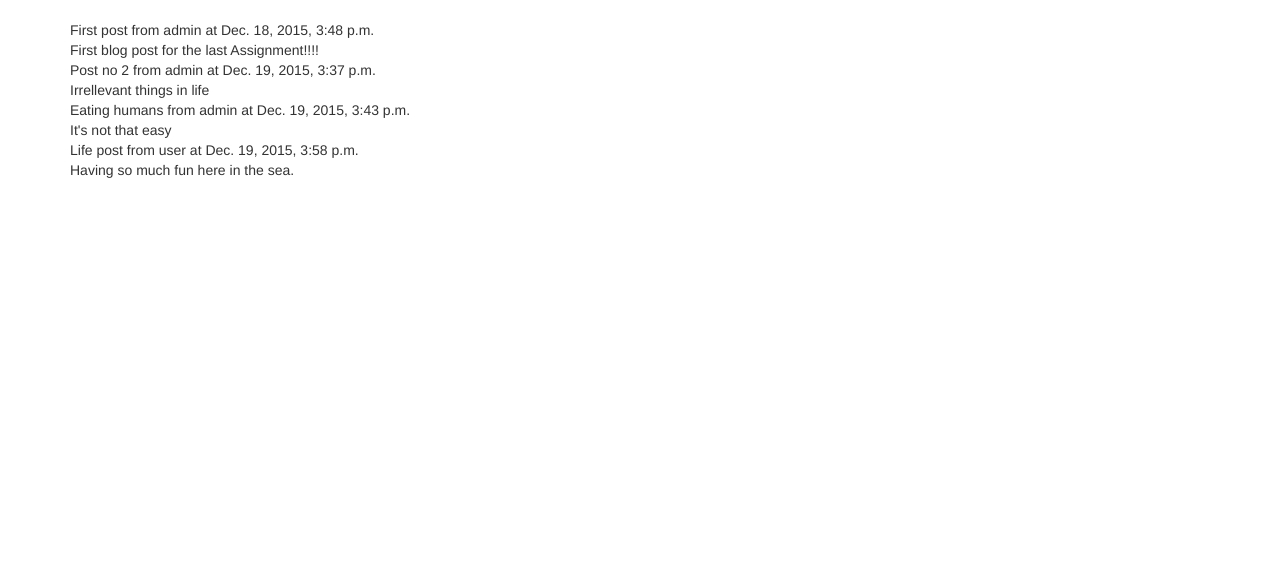
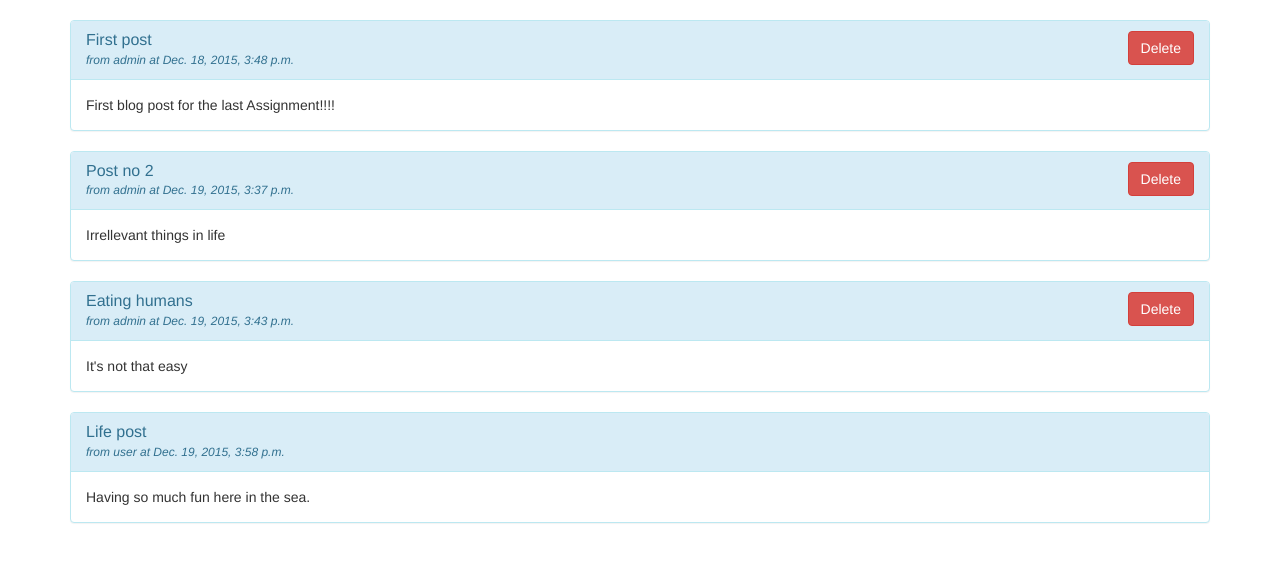
Before and after one commit to albisema/Simple-Blog-with-Django, a Django app: template blog/templates/blog/posts.html in a window 1280 px wide. Shown: the part 67-629 px from the top of the page. Run offline with Django 3.2, Linux system fonts and the light colour scheme; the template is opened without the code that fills it: values that come from a table or form of the project are taken from there, others are empty; a user stored in the database is signed in; data comes from the database, SQL or seed files in the repository; both versions use the stored data as it was after the commit; parts of the project's set-up code (start-up, migrations or seed data) failed here and were passed over; some libraries are stand-ins or nearby versions.

Commit message:
delete button and styling added

```diff
--- a/Assignment/urls.py
+++ b/Assignment/urls.py
@@ -25,6 +25,7 @@ urlpatterns = [
     url(r'^blog/', include(blog_urls, namespace='blog')),
     url(r'^$', RedirectView.as_view(url='/blog/'), name='home'),
 
+
     url(r'^accounts/login/$', auth_views.login, {'template_name' : 'accounts/login.html'}, name='login'),
     url(r'^accounts/logout/$', auth_views.logout, {'template_name' : 'accounts/logout.html'}, name='logout'),
 ]
--- a/blog/templates/blog/posts.html
+++ b/blog/templates/blog/posts.html
@@ -1,10 +1,23 @@
 {% extends "base.html" %}
 
 {% block content %}
-    <div id="id_list_table">
+    <div  id="id_list_table">
+
         {% for item in list %}
-        <div class="title"> {{ item.title }} <span>from {{ item.user }} at {{ item.timestamp }}</span> </div>
-        <div class="title"> {{ item.description }} </div>
-        {% endfor %}
+
+                <div class="panel panel-info">
+                  <div class="panel-heading">
+                      {% if item.user == request.user %}
+                        <a class="btn btn-danger pull-right" href="{% url 'blog:delete' item.id %}"> Delete</a>
+                      {% endif %}
+                    <h3 class="panel-title">{{ item.title }} </h3>
+                    <span class="info">from {{ item.user }} at {{ item.timestamp }}</span>
+                  </div>
+                  <div class="panel-body">
+                    {{ item.description }}
+                  </div>
+                </div>
+         {% endfor %}
+
     </div>
 {% endblock %}
--- a/blog/urls.py
+++ b/blog/urls.py
@@ -4,4 +4,5 @@ from . import views
 urlpatterns = [
     url(r'^$', views.blogForm, name='form'),
     url(r'^posts/', views.viewPosts, name='posts'),
+    url(r'^delete/(\d+)', views.delete_item, name="delete"),
 ]
--- a/static/base.css
+++ b/static/base.css
@@ -9,3 +9,8 @@ body {
 .errorlist{
     color: red;
 }
+
+span.info {
+    font-style: italic;
+    font-size: 12px;
+}
--- a/templates/base.html
+++ b/templates/base.html
@@ -1,17 +1,18 @@
-{% include 'material/includes/material_css.html' %}
-{% include 'material/includes/material_js.html' %}
 <!DOCTYPE html>
+
 <html lang="en">
 <head>
+    {% load staticfiles %}
     <meta charset="utf-8">
     <meta http-equiv="X-UA-Compatible" content="IE=edge">
 	<meta name="viewport" content="width=device-width, initial-scale=1">
-    <link href="/static/bootstrap/css/bootstrap.min.css" rel="stylesheet">
-    <link href="/static/base.css" rel="stylesheet">
+	<link href="{% static 'bootstrap/css/bootstrap.min.css' %}" rel="stylesheet">
+    <link href="{% static 'base.css' %}" rel="stylesheet">
     <title>Blog</title>
 </head>
 <body>
-<div class="container">
+
+<div class="container ">
 	<nav class="navbar navbar-default">
 		<div class="container-fluid">
 			<div class="navbar-header">
@@ -39,8 +40,10 @@
 		</div>
 	</nav>
 
-    {% block content %}
-    {% endblock %}
+		{% block content %}
+		{% endblock %}
+
+
 </div>
 </body>
 </html>
```
Also changed, not shown: Assignment/settings.py (+8 -0 lines), blog/templates/blog/form.html (+9 -4 lines), blog/views.py (+9 -2 lines), db.sqlite3.
